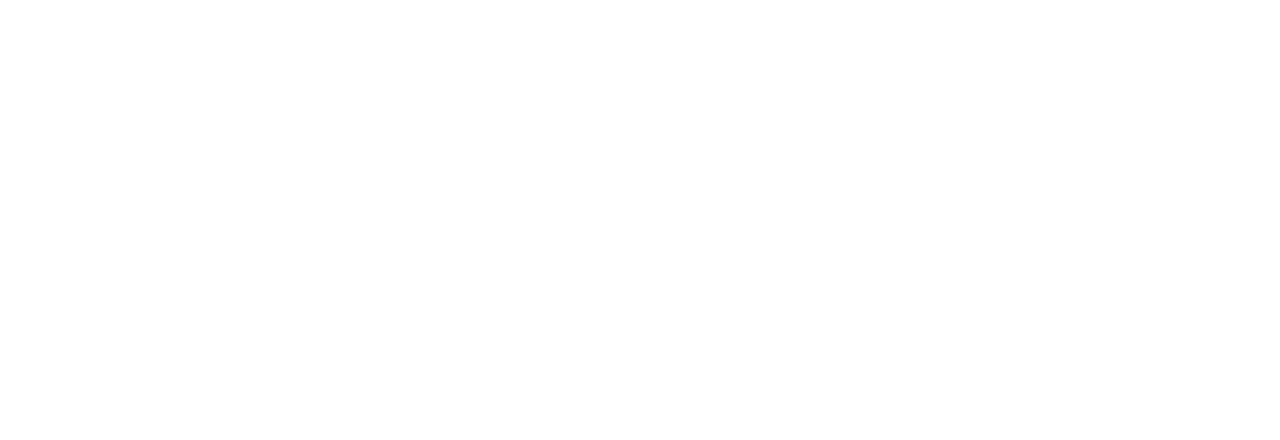
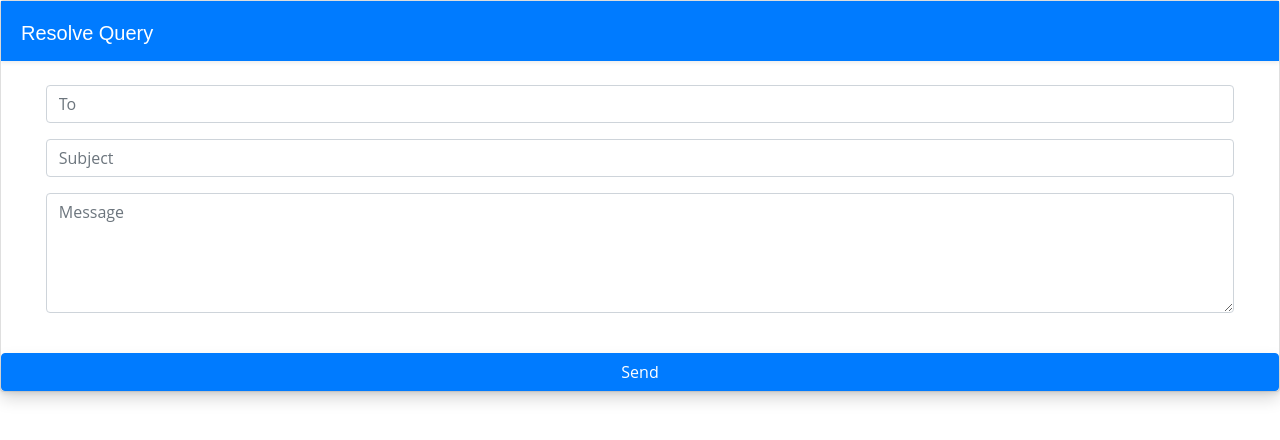
Before and after one commit to AbhiLaheri/nodeProject, a React (Create React App) app: page /email in a window 1280 px wide. Shown: the top 440 px of the page. Built offline with nearby package versions, Linux system fonts and the light colour scheme.

Commit message:
email added

```diff
--- a/src/Home.js
+++ b/src/Home.js
@@ -201,7 +201,7 @@
 
               <div class="col-lg-3 col-md-6 wow fadeInUp" data-wow-delay="0.3s">
                 <div class="member">
-                  <img src={team4} class="img-fluid" alt="" />
+                  <img src={team4} class="img-fluid" alt=""  style={{height:"250px"}}/>
                   <div class="member-info">
                     <div class="member-info-content">
                       <h4>Renuka Kumari</h4>
--- a/src/admin.js
+++ b/src/admin.js
@@ -1,5 +1,11 @@
 import React, { Component } from "react";
 import AppNavbar from "./appNavBar";
+import {
+  BrowserRouter as Router,
+  Route,
+  Link,
+  Redirect
+} from "react-router-dom";
 import "./template/css/style.css";
 import Nav from "./navbar";
 export default class Admin extends Component {
@@ -153,6 +159,10 @@
   }
 
   render() {
+    if ( !localStorage.getItem("myCat")) {
+
+      return <Redirect to="/login1" />;
+    }
     return (
       <div
         className="shadow-sm "
@@ -175,34 +185,34 @@
                     <input
                       type="radio"
                       name="cm1"
-                      value="flipkart"
+                      value="MCA"
                       onChange={this.findUser.bind(this)}
                     />
-                   {"  "} Flipkart
+                   {"  "} MCA
                   </li>
                   <li className="list-group-item list-modss">
                     <input
                       type="radio"
                       name="cm1"
-                      value="myntra"
+                      value="BBA"
                       onChange={this.findUser.bind(this)}
                     />
-                    {"  "} Myntra
+                    {"  "} BBA
                   </li>
                   <li className="list-group-item list-modss">
                     <input
                       type="radio"
                       name="cm1"
-                      value="amazon"
+                      value="BCA"
                       onChange={this.findUser.bind(this)}
                     />
-                    {"  "} Amazon
+                    {"  "} BCA
                   </li>
                   <li className="list-group-item list-modss">
                     <input
                       type="radio"
                       name="cm1"
-                      value="other"
+                      value="Other"
                       onChange={this.findUser.bind(this)}
                     />
                     {"  "} Other
--- a/src/appNavBar.js
+++ b/src/appNavBar.js
@@ -2,12 +2,13 @@
 //import { Button, FormControl, NavDropdown,Form,Nav,Navbar } from 'react-bootstrap';
 import {BrowserRouter as Router, Route, Link } from "react-router-dom";
 import './template/css/style.css'
-import Home from './home';
+import Home from './Home';
 import UserQuery from './userQuery';
 import Emp from './Emp1';
 import Admin from './admin';
 import Login1 from './login1';
 import SignUp1 from './signUp';
+import Email from './email';
 export default class AppNavbar extends Component {
     constructor(props) {
         super(props);
@@ -35,6 +36,7 @@
           <Route exact path="/admin" component={Admin} />
           <Route exact path="/login1" component={Login1} />
           <Route exact path="/signup" component={SignUp1} />
+          <Route exact path="/email" component={Email} />
           </div>
 
          </Router>
--- /dev/null
+++ b/src/email.js
@@ -0,0 +1,138 @@
+import React, { Component } from "react";
+
+import {
+  BrowserRouter as Router,
+  Route,
+  Link,
+  Redirect
+} from "react-router-dom";
+import Nav from "./navbar";
+
+export default class Email extends Component {
+  constructor(props) {
+    super(props);
+    this.state = {
+      user_email: "",
+      subject: "",
+      replyMessage: "",
+      msg: ""
+    };
+  }
+
+  emailBtn() {
+    if (
+      this.state.replyMessage != "" &&
+      this.state.subject != "" &&
+      this.state.user_email != ""
+    ) {
+      console.log("EMAIL ");
+      fetch("http://localhost:8000/email", {
+        method: "POST",
+        headers: {
+          Accept: "application/json",
+          "Content-Type": "application/json"
+        },
+        body: JSON.stringify({
+          subject: this.state.subject,
+          user_email: this.state.user_email,
+          replyMessage: this.state.replyMessage
+        })
+      })
+        .then(response => response.json())
+        .then(responseJson => {
+          console.log(responseJson.status);
+          this.setState({
+            msg: responseJson.message
+          });
+          if (responseJson.status) {
+            this.setState({
+              msg: "email Send ",
+              user_email: "",
+              subject: "",
+              replyMessage: ""
+            });
+          }
+        })
+        .catch(error => {
+          console.error(error);
+        });
+    } else {
+      alert("enter All!!!!");
+    }
+  }
+
+  render() {
+    return (
+      <div>
+        <div className="row  ">
+          <div className="col-sm-12 ">
+            <div className="card shadow-sm">
+              <div
+                className="card-body bg-primary shadow-sm "
+                style={{ height: "60px" }}
+              >
+                <h5 className="card-title text-white">Resolve Query</h5>
+              </div>
+              <span className="badge badge-success">{this.state.msg}</span>
+              <center>
+                <div className="form-group mt-4">
+                  <input
+                    type="text"
+                    className="form-control"
+                    style={{ width: "93%" }}
+                    placeholder="To"
+                    value={this.state.user_email}
+                    onChange={event => {
+                      this.setState({
+                        user_email: event.target.value
+                      });
+                    }}
+                  />
+                </div>
+                <div className="form-group ">
+                  <input
+                    type="text"
+                    className="form-control"
+                    style={{ width: "93%" }}
+                    aria-describedby="emailHelp"
+                    value={this.state.subject}
+                    placeholder="Subject"
+                    onChange={event => {
+                      this.setState({
+                        subject: event.target.value
+                      });
+                    }}
+                  />
+                </div>
+                <div className="form-group">
+                  <textarea
+                    className="form-control"
+                    rows="5"
+                    placeholder="Message"
+                    id="s"
+                    value={this.state.replyMessage}
+                    style={{ width: "93%", height: "120px" }}
+                    onChange={event => {
+                      this.setState({
+                        replyMessage: event.target.value
+                      });
+                    }}
+                  />
+                </div>
+              </center>
+
+              <button
+                type="submit"
+                className="btn btn-primary text-center mt-4 shadow"
+                style={{ width: "100%" }}
+                onClick={this.emailBtn.bind(this)}
+              >
+                Send
+              </button>
+            </div>
+          </div>
+        </div>
+      </div>
+    );
+  }
+}
--- a/src/index.js
+++ b/src/index.js
@@ -3,7 +3,7 @@
 import './index.css';
 //import Routerr from './loginAndSignup/router';
 //import Login from './login';
-import Admin from './admin';
+// import Admin from './admin';
 import * as serviceWorker from './serviceWorker';
 //import Emp from './Emp1';
 import AppNavbar from './appNavBar';
--- a/src/signUp.js
+++ b/src/signUp.js
@@ -102,7 +102,7 @@
             <div className="card text-white " style={{ maxWidth: "100%" }}>
               <div className="card-body bg-white shadow-sm">
                 <br />
-                <h2 className="card-title text-center text-danger ">SignUp</h2>
+                <h2 className="card-title text-center  "style={{fontFamily:"Harrington", color:"blue"}}>SignUp</h2>
                 <br />
 
                 <div className="form-group ">
@@ -127,7 +127,6 @@
                   <input
                     type="text"
                     className="form-control"
-                    id="exampleInputEmail1"
                     aria-describedby="emailHelp"
                     placeholder="Name"
                     onChange={event => {
@@ -144,7 +143,6 @@
                   <input
                     type="text"
                     className="form-control"
-                    id="exampleInputEmail1"
                     aria-describedby="emailHelp"
                     placeholder="Phone Number"
                     onChange={event => {
--- a/src/template/css/prac.css
+++ b/src/template/css/prac.css
@@ -3,18 +3,39 @@
 background-image: linear-gradient(rgb(153, 13, 235), rgb(32, 11, 90));
 }
 .bg22{
-    background-image: linear-gradient(rgb(17, 6, 31), rgb(75, 72, 90));
+    background-image: linear-gradient(rgb(12, 9, 36), rgb(58, 36, 172));
+}
+.bg23{
+  background-image: linear-gradient(rgb(32, 10, 63), rgb(29, 12, 128));
 }
 .bglogin2{
     /* background-image: linear-gradient(rgb(22, 2, 49), rgb(8, 72, 90));  */
     background-color: "red";
 }
 .list-modss:hover{
-    background-image: linear-gradient(to right, rgb(7, 7, 100) , rgb(126, 110, 235));
+    background-image: linear-gradient(to right, rgb(19, 18, 77) , rgb(84, 73, 238));
     color: white;
     transition-delay: 3ms;
   }
-  /* .card-body{
-    height: 60px
-    }
-     */
+  .bglogin{
+    background-image: linear-gradient(rgb(10, 10, 10), rgb(39, 39, 41));
+
+}
+
+
+/* @keyframes example {
+    from {background-image: linear-gradient(rgb(24, 24, 82), rgb(49, 33, 99));}
+    to {background-image: linear-gradient(rgb(30, 29, 31), rgb(19, 4, 102));}
+  }
+  .bglogin {
+    width: 100px;
+    height: 100px;
+    background-image: linear-gradient(rgb(11, 11, 12), rgb(1, 0, 5));
+    -webkit-animation-name: example;
+    -webkit-animation-duration: 6s;
+    animation-name: example;
+    animation-duration: 6s;
+    opacity: 22;
+  }
+
+   */
```
Also changed, not shown: src/Emp1.js (+86 -56 lines), src/login1.js (+8 -4 lines), src/navbar.js (+40 -19 lines), src/userQuery.js (+12 -7 lines), src/template/img/team4.jpg.
